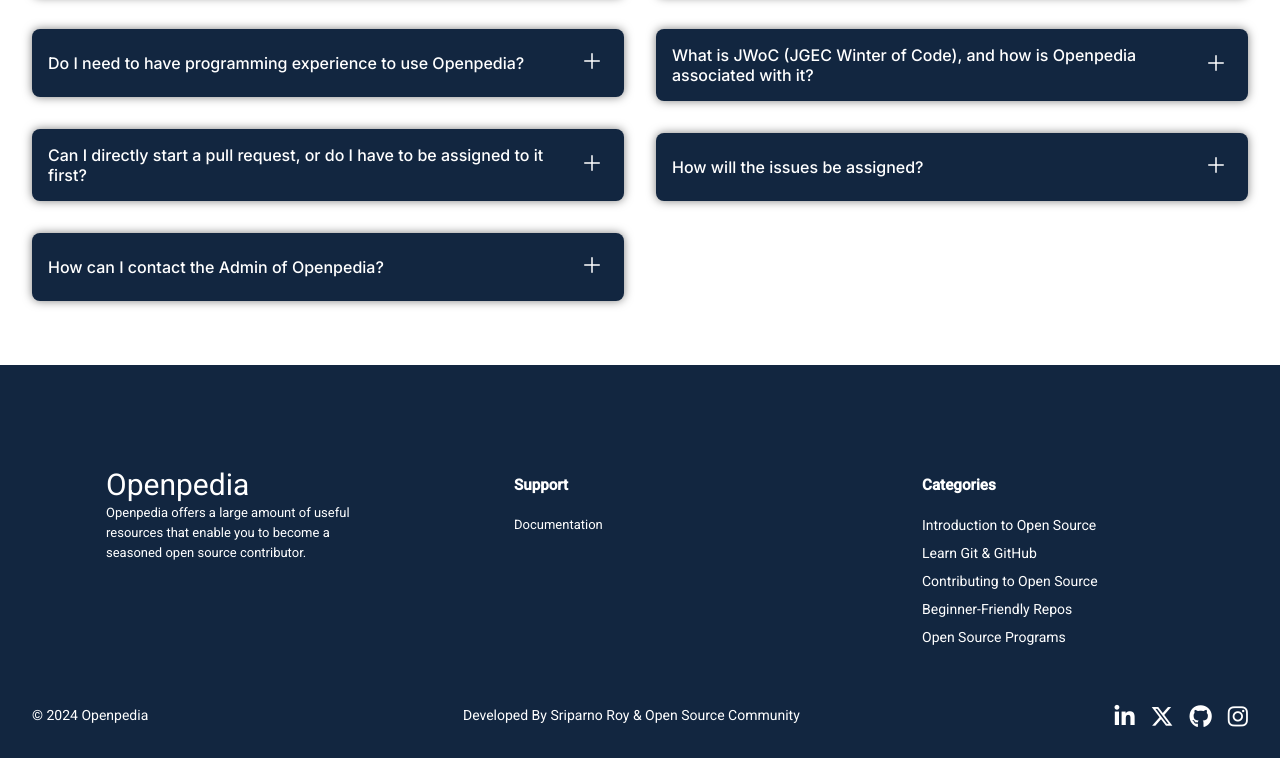
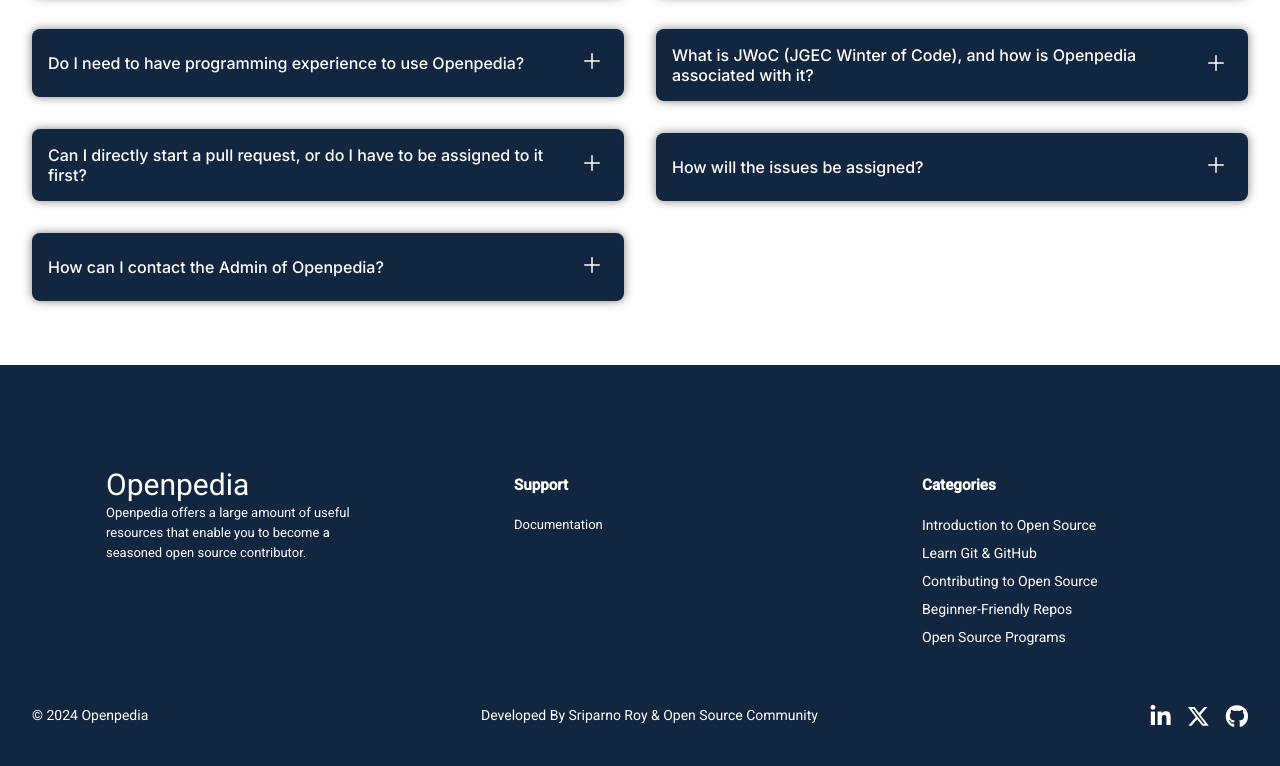
Before and after one commit to Sriparno08/Openpedia, a website built with webpack: page client/faq/index.html in a window 1280 px wide. Shown: the part 551-1317 px from the top of the page. Built offline with nearby package versions, Linux system fonts and the light colour scheme; files whose address does not match are found by name; a web font is replaced by a local one.

Commit message:
all fixed added social media icons

```diff
--- a/client/faq/index.html
+++ b/client/faq/index.html
@@ -84,10 +84,9 @@
             <span class="copyright">&copy; 2024 Openpedia</span>
             <span class="creator">Developed By Sriparno Roy & Open Source Community</span>
             <span class="social media">
-                <i class="fa-brands fa-linkedin-in"></i>
-                <i class="fa-brands fa-x-twitter"></i>
-                <i class="fa-brands fa-github"></i>
-                <i class="fa-brands fa-instagram"></i>
+                <i><a href="https://www.linkedin.com/in/sriparnoroy" class="fa-brands fa-linkedin-in"></a></i>
+                <i><a href="https://twitter.com/Sriparno08" class="fa-brands fa-x-twitter"></a></i>
+                <i><a href="https://github.com/Sriparno08" class="fa-brands fa-github"></a></i>
             </span>
         </div>
     </div>
```
